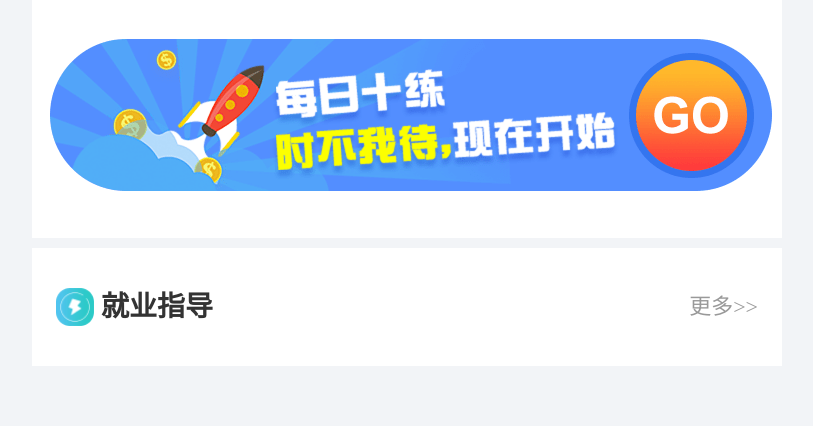
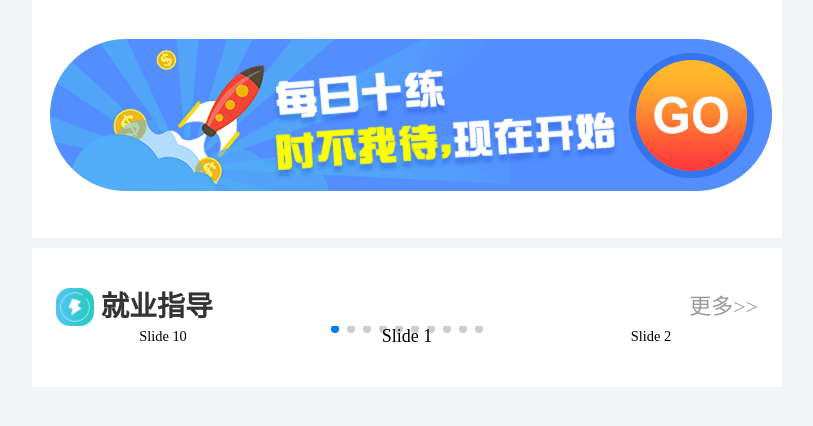
Before and after one commit to lihu132/heimamm, a plain HTML site: page index.html in a window 1280 px wide. Shown: the part 544-970 px from the top of the page, without its empty margins (233-1046 px from the left). Drawn offline with Linux system fonts and the light colour scheme.

Commit message:
swiper-initialize

```diff
--- a/css/index.less
+++ b/css/index.less
@@ -93,3 +93,34 @@
         }
     }
 }
+
+.get_job_focus{
+    .swiper-container {
+        width: 100%;
+        height: 100%;
+      }
+      .swiper-slide {
+        text-align: center;
+        font-size: 18px;
+        background: #fff;
+
+        /* Center slide text vertically */
+        display: -webkit-box;
+        display: -ms-flexbox;
+        display: -webkit-flex;
+        display: flex;
+        -webkit-box-pack: center;
+        -ms-flex-pack: center;
+        -webkit-justify-content: center;
+        justify-content: center;
+        -webkit-box-align: center;
+        -ms-flex-align: center;
+        -webkit-align-items: center;
+        align-items: center;
+        transition: 300ms;
+        transform: scale(0.8);
+      }
+      .swiper-slide-active,.swiper-slide-duplicate-active{
+        transform: scale(1);
+      }
+}
--- a/index.html
+++ b/index.html
@@ -7,6 +7,7 @@
     <meta name="viewport" content="width=device-width, initial-scale=1.0">
     <title>heimamm</title>
     <link rel="stylesheet" href="./css/normalize.css">
+    <link rel="stylesheet" href="./css/swiper.min.css">
     <link rel="stylesheet" href="./css/index.css">
 </head>
 
@@ -60,13 +61,45 @@
                 就业指导</h4>
             <a href="javascript:;" class="more">更多>></a>
         </div>
-        <div class="con-bd"></div>
+        <div class="get_job_focus">
+            <!-- Swiper -->
+  <div class="swiper-container">
+    <div class="swiper-wrapper">
+      <div class="swiper-slide">Slide 1</div>
+      <div class="swiper-slide">Slide 2</div>
+      <div class="swiper-slide">Slide 3</div>
+      <div class="swiper-slide">Slide 4</div>
+      <div class="swiper-slide">Slide 5</div>
+      <div class="swiper-slide">Slide 6</div>
+      <div class="swiper-slide">Slide 7</div>
+      <div class="swiper-slide">Slide 8</div>
+      <div class="swiper-slide">Slide 9</div>
+      <div class="swiper-slide">Slide 10</div>
+    </div>
+    <!-- Add Pagination -->
+    <div class="swiper-pagination"></div>
+  </div>
+        </div>
     </section>
 
 
 
 
     <script src="./js/flexible.js"></script>
+    <script src="./js/swiper.min.js"></script>
+    <!-- Initialize Swiper -->
+  <script>
+    var swiper = new Swiper('.swiper-container', {
+      slidesPerView: 3,
+      spaceBetween: 30,
+	  centeredSlides: true,
+	  loop: true,
+      pagination: {
+        el: '.swiper-pagination',
+        clickable: true,
+      },
+    });
+  </script>
 </body>
 
 </html>
```
Also changed, not shown: css/index.css, css/swiper.min.css (added).
